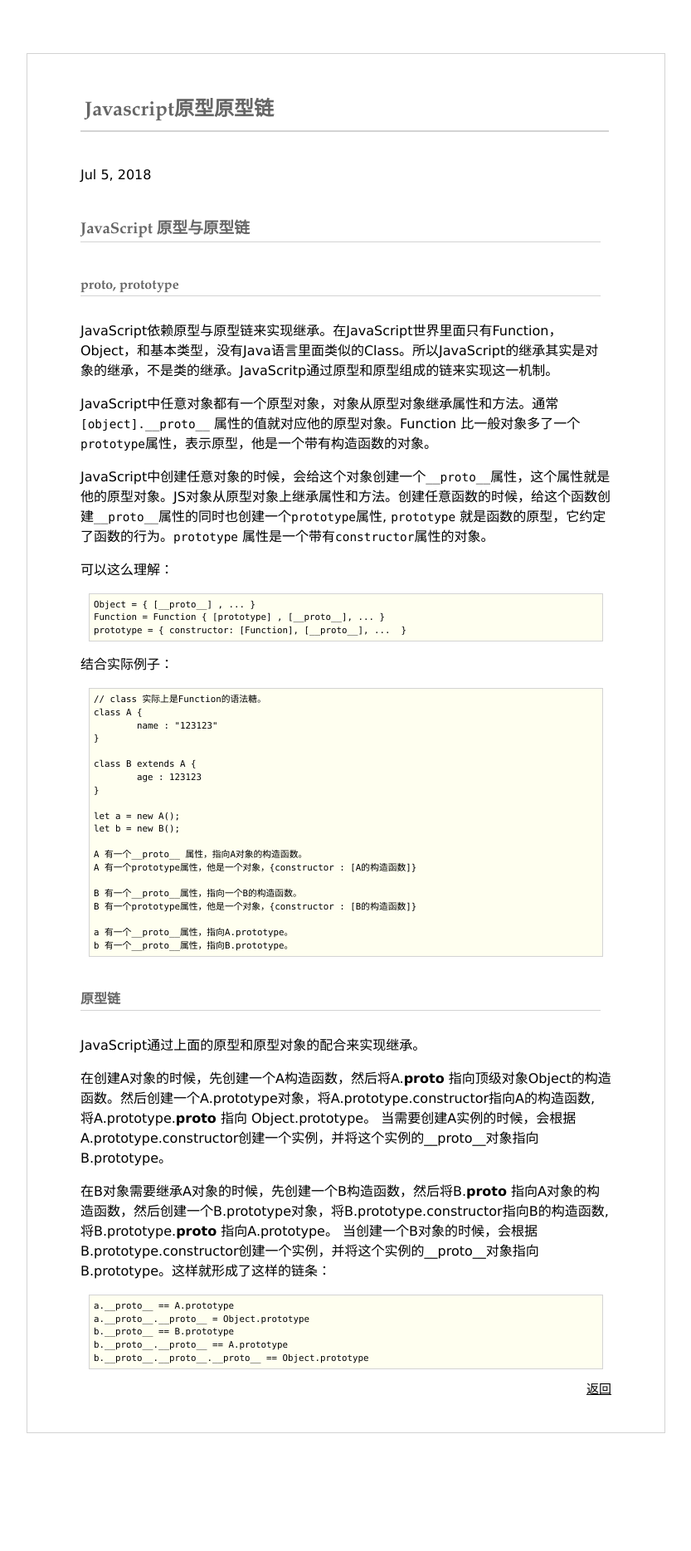
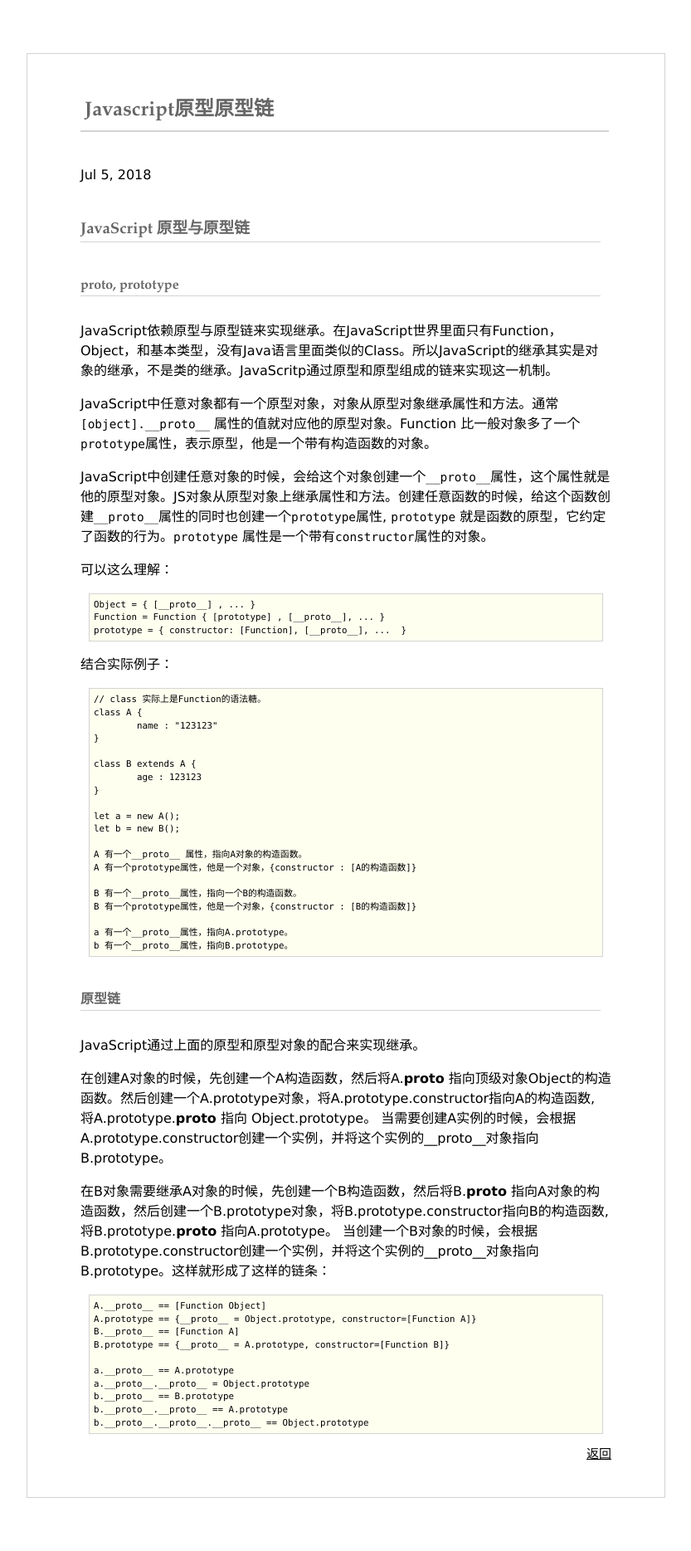
Before and after one commit to chufengma/blog, a Jekyll site: the page built from _posts/2018-07-05-JavaScript原型原型链.md, in a window 1280 px wide. Shown: the whole page at 83% size, without its empty margins (224-1057 px from the left). Built offline with Jekyll 4.4.1, drawn with Linux system fonts in a browser that asks for light colours; our own code applies the rules of GitHub Pages for plain Markdown files; before the commit the page ends 1791 px from its top, so only the background shows below that.

Commit message:
Update 2018-07-05-JavaScript原型原型链.md

````diff
--- a/_posts/2018-07-05-JavaScript原型原型链.md
+++ b/_posts/2018-07-05-JavaScript原型原型链.md
@@ -50,6 +50,11 @@ JavaScript通过上面的原型和原型对象的配合来实现继承。
 当创建一个B对象的时候，会根据B.prototype.constructor创建一个实例，并将这个实例的__proto__对象指向B.prototype。这样就形成了这样的链条：
 
 ```
+A.__proto__ == [Function Object]
+A.prototype == {__proto__ = Object.prototype, constructor=[Function A]}
+B.__proto__ == [Function A]
+B.prototype == {__proto__ = A.prototype, constructor=[Function B]}
+
 a.__proto__ == A.prototype
 a.__proto__.__proto__ = Object.prototype
 b.__proto__ == B.prototype
````
